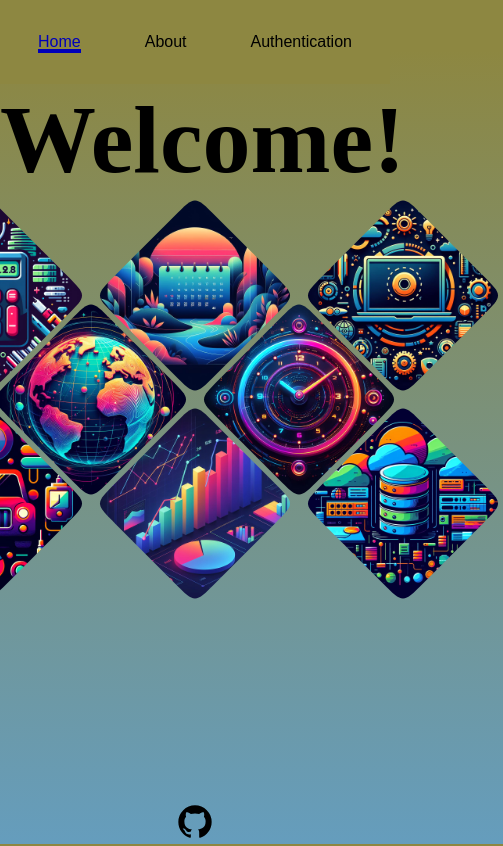
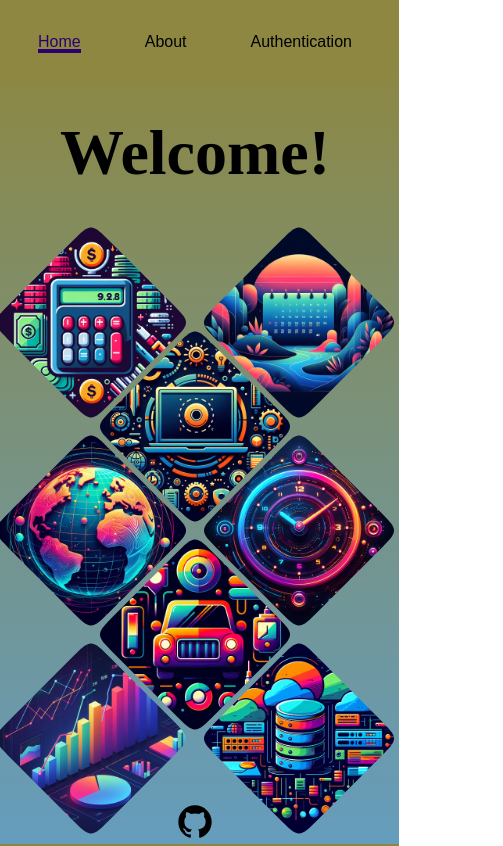
Before and after one commit to Andrij-Kolomijec/Capital-Commander, a React (Vite) app in the folder client/: page / in a window 390 px wide. Shown: the whole page, 503 px wide, since content can reach past the window. Built offline with nearby package versions, Linux system fonts and the light colour scheme; a web font is replaced by a local one.

Commit message:
Added responsiveness

```diff
--- a/client/src/components/PhotoGallery.module.css
+++ b/client/src/components/PhotoGallery.module.css
@@ -53,3 +53,19 @@
     z-index: 10;
   }
 }
+
+@media (max-width: 600px) {
+  .gallery {
+    grid-template-columns: repeat(4, var(--img-size));
+    grid-template-rows: repeat(5, var(--img-size));
+  }
+  .gallery img:nth-of-type(3) {
+    grid-column: 2 / span 2;
+  }
+  .gallery img:nth-of-type(4) {
+    grid-column: 1 / span 2;
+  }
+  .gallery img:nth-of-type(6) {
+    grid-column: 2 / span 2;
+  }
+}
--- a/client/src/components/PhotoGallery.tsx
+++ b/client/src/components/PhotoGallery.tsx
@@ -1,3 +1,4 @@
+import { motion } from "framer-motion";
 import classes from "./PhotoGallery.module.css";
 
 import calculator from "../assets/images/calculator.jpg";
@@ -10,18 +11,32 @@ import globe from "../assets/images/globe.jpg";
 import server from "../assets/images/server.jpg";
 
 export default function PhotoGallery() {
+  const variants = {
+    hidden: { opacity: 0, y: -30 },
+    visible: { opacity: 1, y: 0 },
+  };
+
   return (
     <div className={classes.wrapper}>
-      <section className={classes.gallery}>
-        <img src={calculator} alt="Calculator" />
-        <img src={calendar} alt="Calendar" />
-        <img src={laptop} alt="Laptop" />
-        <img src={globe} alt="Globe" />
-        <img src={clock} alt="Clock" />
-        <img src={car} alt="Car" />
-        <img src={chart} alt="Chart" />
-        <img src={server} alt="Server" />
-      </section>
+      <motion.section
+        variants={variants}
+        initial="hidden"
+        animate="visible"
+        transition={{
+          when: "beforeChildren",
+          staggerChildren: 0.03,
+        }}
+        className={classes.gallery}
+      >
+        <motion.img variants={variants} src={calculator} alt="Calculator" />
+        <motion.img variants={variants} src={calendar} alt="Calendar" />
+        <motion.img variants={variants} src={laptop} alt="Laptop" />
+        <motion.img variants={variants} src={globe} alt="Globe" />
+        <motion.img variants={variants} src={clock} alt="Clock" />
+        <motion.img variants={variants} src={car} alt="Car" />
+        <motion.img variants={variants} src={chart} alt="Chart" />
+        <motion.img variants={variants} src={server} alt="Server" />
+      </motion.section>
     </div>
   );
 }
--- a/client/src/components/common/Select.module.css
+++ b/client/src/components/common/Select.module.css
@@ -3,8 +3,12 @@
   border: 1px solid;
   border-radius: 2px;
   box-shadow: var(--shadow);
-  margin: 2rem;
   font-size: 1.5rem;
+  padding: 5px;
+  margin: 1rem;
+  /* -webkit-appearance: none;
+  -moz-appearance: none;
+  appearance: none; */
 }
 
 .select:focus {
--- a/client/src/components/expenses/InputExpense.tsx
+++ b/client/src/components/expenses/InputExpense.tsx
@@ -52,12 +52,12 @@ export default function InputExpense({
       </div>
       <div>
         <label htmlFor="expense-notes">Notes</label>
-        <input id="expense-notes" type="text" name="notes" />
+        <input id="expense-notes" type="text" name="notes" title="Optional" />
       </div>
       <div>
         <label htmlFor="expense-category">Category</label>
-        <select name="category" id="expense-category">
-          <option value="none">--Optional--</option>
+        <select name="category" id="expense-category" title="Optional">
+          <option value="none">--Default--</option>
           <option value="housing">Housing</option>
           <option value="transportation">Transportation</option>
           <option value="other">Miscellaneous</option>
--- a/client/src/index.css
+++ b/client/src/index.css
@@ -13,7 +13,8 @@ html {
   --bgUpper: #8d8741;
   --bgLower: #659dbd;
   --miscColor: rgba(250, 235, 215, 0.3);
-  --active: #0000b9;
+  /* --active: #0000b9; */
+  --active: #2c0072;
   --shadow: 0 0 4px 1px rgba(0, 0, 0, 0.2);
 }
 
--- a/client/src/routes/Authentication.module.css
+++ b/client/src/routes/Authentication.module.css
@@ -93,7 +93,7 @@
   bottom: -1px;
   width: var(--size);
   height: var(--size);
-  background-image: url("../assets/check.svg");
+  background-image: url("../assets/icons/check.svg");
   background-size: contain;
   background-repeat: no-repeat;
   transform: scale(1);
--- a/client/src/routes/Home.module.css
+++ b/client/src/routes/Home.module.css
@@ -2,4 +2,14 @@
   font-family: "Tac One";
   font-size: 3rem;
   text-align: center;
+
+  & h1 {
+    padding: 2rem;
+  }
 }
+
+@media (max-width: 600px) {
+  .home {
+    font-size: 2rem;
+  }
+}
```
